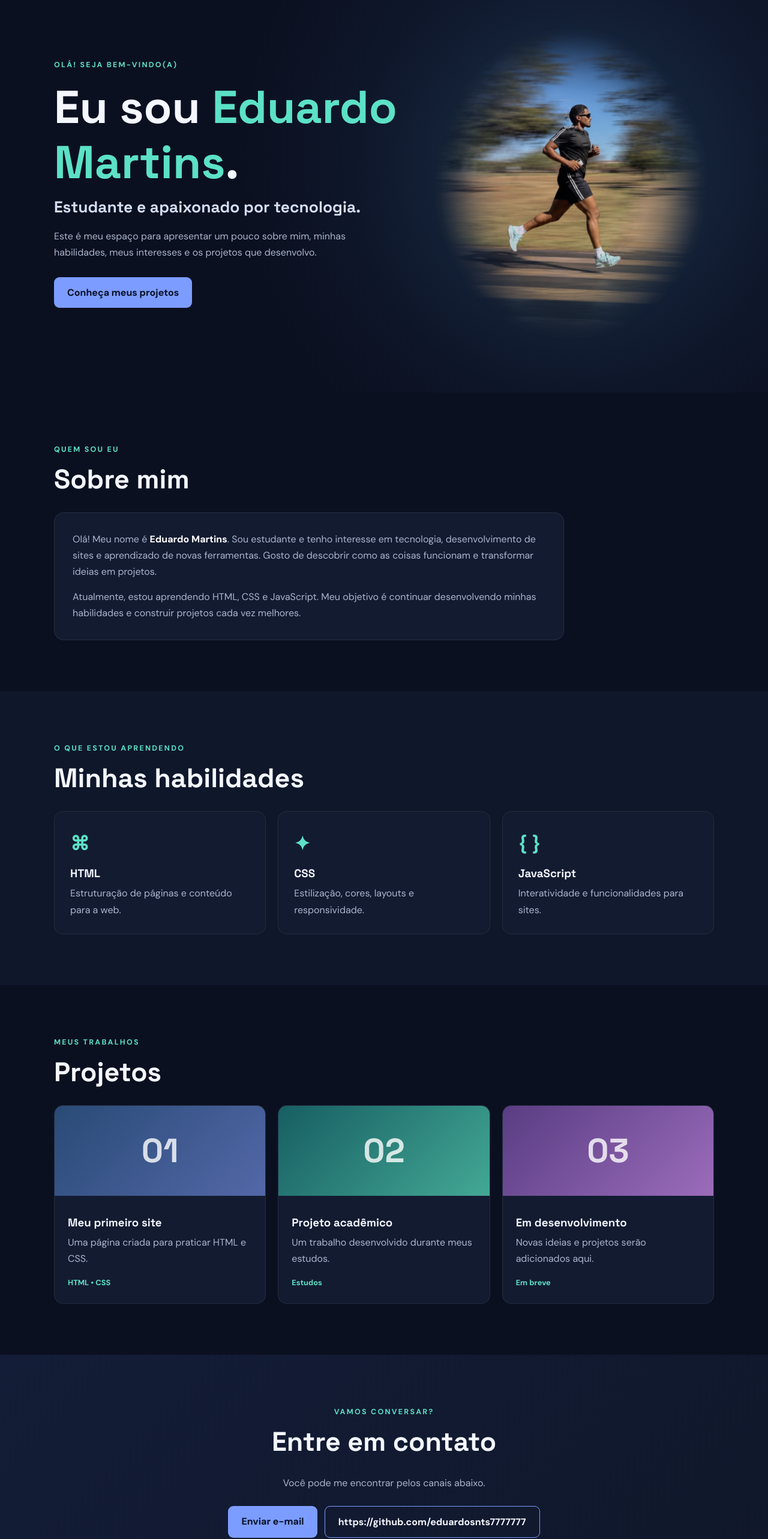
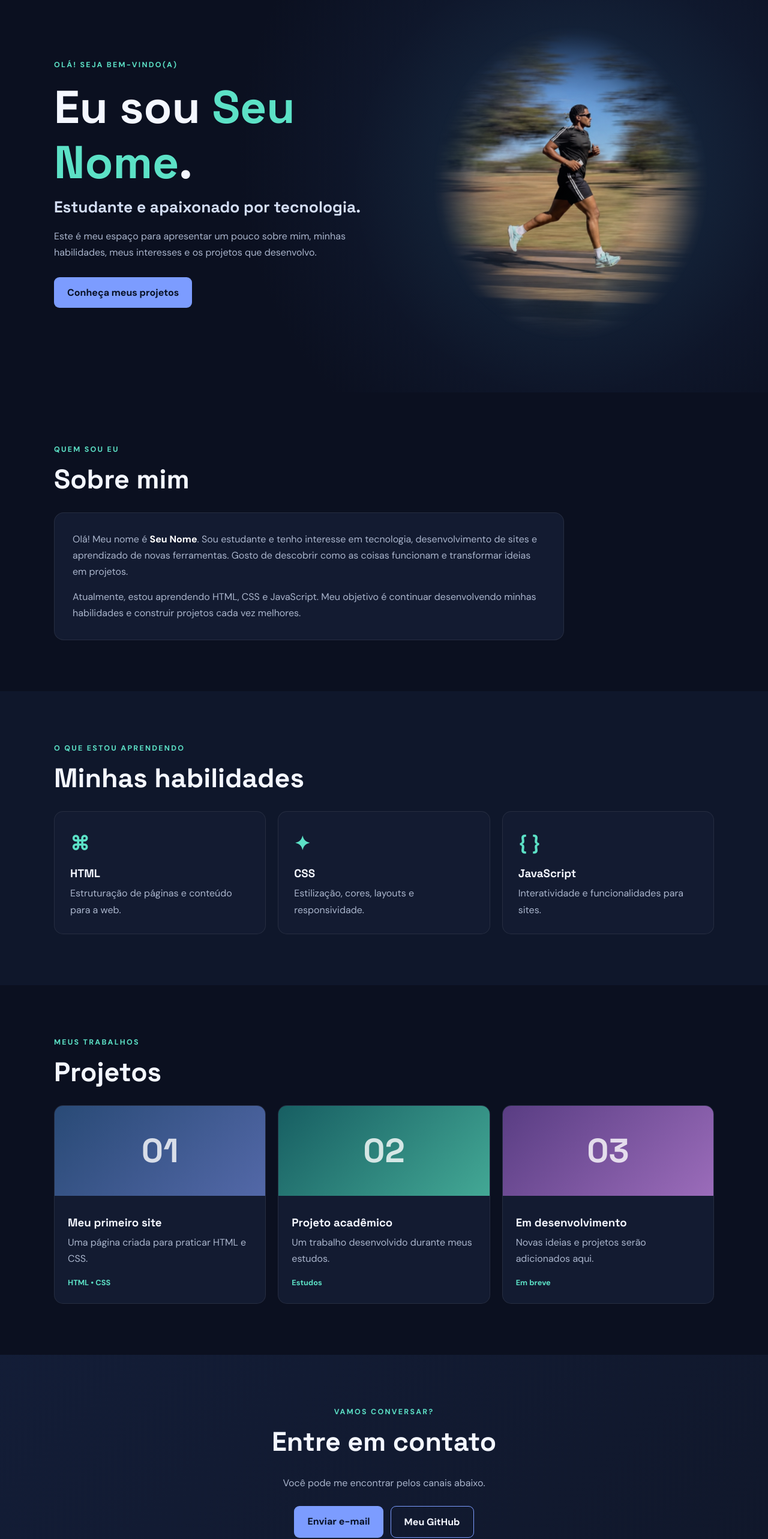
Before and after one commit to eduardosnts7777777/eduardo7777777.github.io, a plain HTML site: page index.html in a window 1280 px wide. Shown: the part 100-2665 px from the top of the page at 60% size. Drawn offline with Linux system fonts and the light colour scheme.

Commit message:
Update personal information in index.html

```diff
--- a/index.html
+++ b/index.html
@@ -28,7 +28,7 @@
       <div class="container hero-content">
         <div>
           <p class="eyebrow">OLÁ! SEJA BEM-VINDO(A)</p>
-          <h1>Eu sou <span>Eduardo Martins</span>.</h1>
+          <h1>Eu sou <span>Seu Nome</span>.</h1>
           <h2>Estudante e apaixonado por tecnologia.</h2>
           <p class="hero-text">Este é meu espaço para apresentar um pouco sobre mim, minhas habilidades, meus interesses e os projetos que desenvolvo.</p>
           <a class="button" href="#projetos">Conheça meus projetos</a>
@@ -43,7 +43,7 @@
       <p class="eyebrow">QUEM SOU EU</p>
       <h2 class="section-title">Sobre mim</h2>
       <div class="about-card">
-        <p>Olá! Meu nome é <strong>Eduardo Martins</strong>. Sou estudante e tenho interesse em tecnologia, desenvolvimento de sites e aprendizado de novas ferramentas. Gosto de descobrir como as coisas funcionam e transformar ideias em projetos.</p>
+        <p>Olá! Meu nome é <strong>Seu Nome</strong>. Sou estudante e tenho interesse em tecnologia, desenvolvimento de sites e aprendizado de novas ferramentas. Gosto de descobrir como as coisas funcionam e transformar ideias em projetos.</p>
         <p>Atualmente, estou aprendendo HTML, CSS e JavaScript. Meu objetivo é continuar desenvolvendo minhas habilidades e construir projetos cada vez melhores.</p>
       </div>
     </section>
@@ -86,13 +86,13 @@
         <p>Você pode me encontrar pelos canais abaixo.</p>
         <div class="contact-links">
           <a class="button" href="mailto:seuemail@exemplo.com">Enviar e-mail</a>
-          <a class="button button-outline" href="https://github.com/" target="_blank" rel="noopener noreferrer">https://github.com/eduardosnts7777777</a>
+          <a class="button button-outline" href="https://github.com/eduardosnts7777777" target="_blank" rel="noopener noreferrer">Meu GitHub</a>
         </div>
         <p class="small-note">Edite os links com seus dados antes de publicar.</p>
       </div>
     </section>
   </main>
 
-  <footer class="footer"><p>© <span id="year"></span> Eduardo. Feito com HTML, CSS e JavaScript.</p></footer>
+  <footer class="footer"><p>© <span id="year"></span> Seu Nome. Feito com HTML, CSS e JavaScript.</p></footer>
 </body>
 </html>
```
